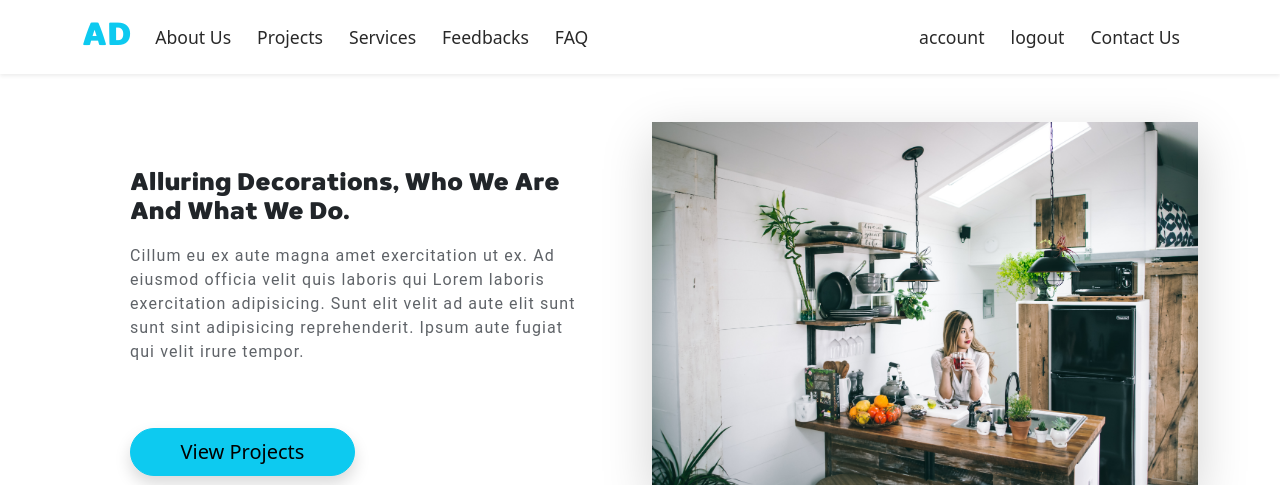
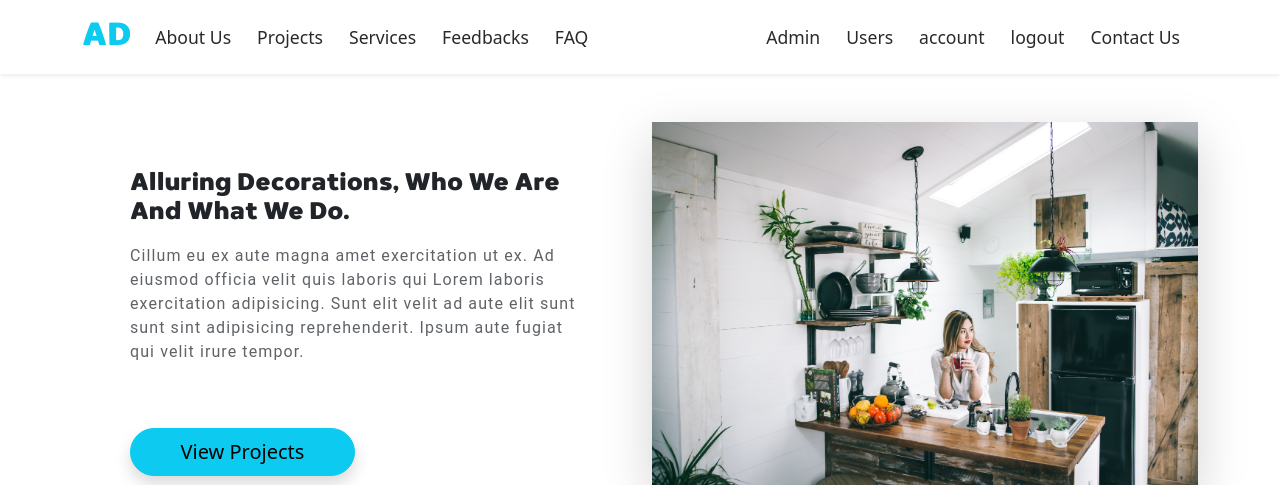
Before and after one commit to ndmichael/alluring-decors, a Flask app: page /about/ in a window 1280 px wide. Shown: the top 485 px of the page. Run offline with Flask 2, Linux system fonts and the light colour scheme; the visitor is signed in with stand-in values (Sample User, id 1); data comes from the database, SQL or seed files in the repository; some libraries are stand-ins or nearby versions.

Commit message:
added admin and user link

```diff
--- a/alluringdecors/templates/base.html
+++ b/alluringdecors/templates/base.html
@@ -45,6 +45,18 @@
                     </li>
                 </ul>
                 <ul class="navbar-nav  mb-2 mb-lg-0">
+                    {% if current_user.is_authenticated and current_user.is_staff %}
+                    <li class="nav-item">
+                        <a class="nav-link" href="{{url_for('admin')}}">
+                            Admin
+                        </a>
+                    </li>
+                    <li class="nav-item">
+                        <a class="nav-link" href="{{url_for('users')}}">
+                            Users
+                        </a>
+                    </li>
+                    {% endif %}
                     {% if current_user.is_authenticated %}
                     <li class="nav-item">
                         <a class="nav-link" href="{{url_for('account')}}">
```
